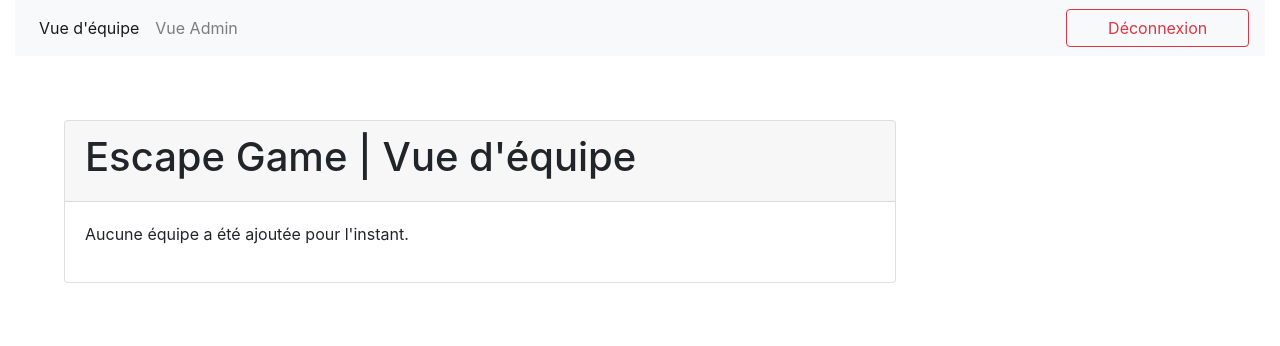
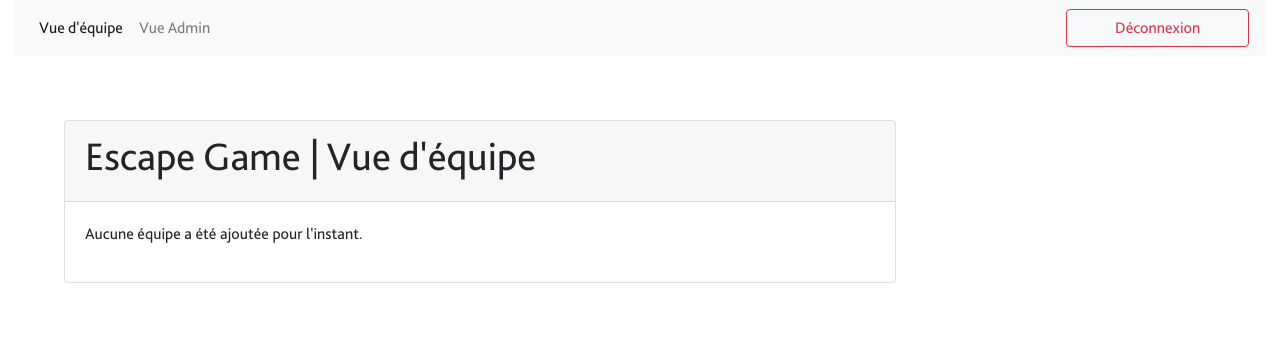
Before and after one commit to aDubanchet/escape_game, a Django app: page /teams in a window 1280 px wide. Shown: the top 346 px of the page. Run offline with Django 3.2, Linux system fonts and the light colour scheme; the visitor is signed in with stand-in values (Sample User, id 1); data that the repository does not hold is empty; some libraries are stand-ins or nearby versions.

Commit message:
add font

```diff
--- a/app/templates/base.html
+++ b/app/templates/base.html
@@ -9,6 +9,20 @@
 
       <!-- Latest compiled and minified CSS -->
       <link rel="stylesheet" href="https://stackpath.bootstrapcdn.com/bootstrap/4.1.3/css/bootstrap.min.css" integrity="sha384-MCw98/SFnGE8fJT3GXwEOngsV7Zt27NXFoaoApmYm81iuXoPkFOJwJ8ERdknLPMO" crossorigin="anonymous">
+      <style media="screen">
+      /* Téléchargement de la Police de caractère  */
+      @font-face {
+        font-family: "bliss";
+        src:
+             url("{% static '/fonts/Bliss2R.otf' %}");
+      }
+      /* Mise en place de la police dans tout le document  */
+      * {
+          font-family: "bliss", serif;
+      }
+
+
+      </style>
     </head>
 
     <body class="h-100 w-100">
```
Also changed, not shown: app/templates/admin/admin.html (+14 -0 lines), app/templates/game/game.html (+4 -4 lines), app/static/fonts/Bliss2R.otf (added).
